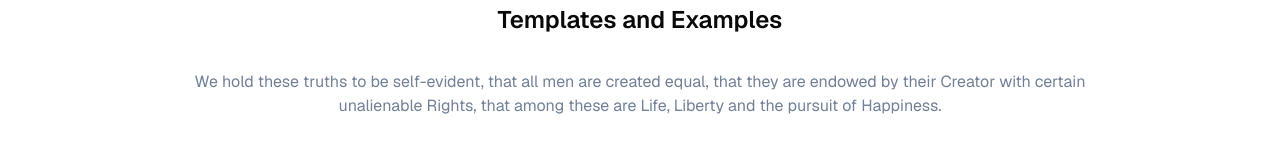
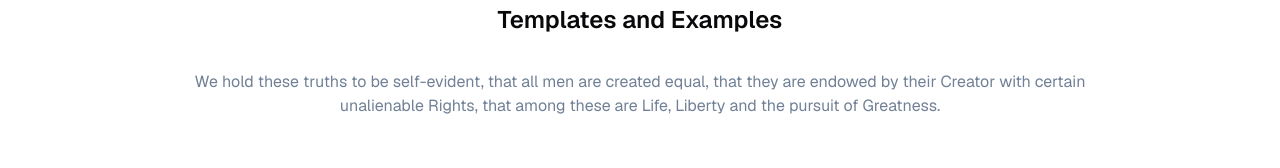
Before and after one commit to ivor-19/BookWebsite, a Next.js app: page / in a window 1280 px wide. Shown: the part 162-330 px from the top of the page. Built offline with nearby package versions, Linux system fonts and the light colour scheme; no server answers; the database is empty.

Commit message:
greatness

```diff
--- a/src/app/page.tsx
+++ b/src/app/page.tsx
@@ -51,7 +51,7 @@ export default function Home() {
             <span className="text-[var(--secondary-text)] text-center">
               We hold these truths to be self-evident, that all men are created equal,
               that they are endowed by their Creator with certain unalienable
-              Rights, that among these are Life, Liberty and the pursuit of Happiness.
+              Rights, that among these are Life, Liberty and the pursuit of Greatness.
             </span>
             <div className="flex gap-8">
             </div>
```
